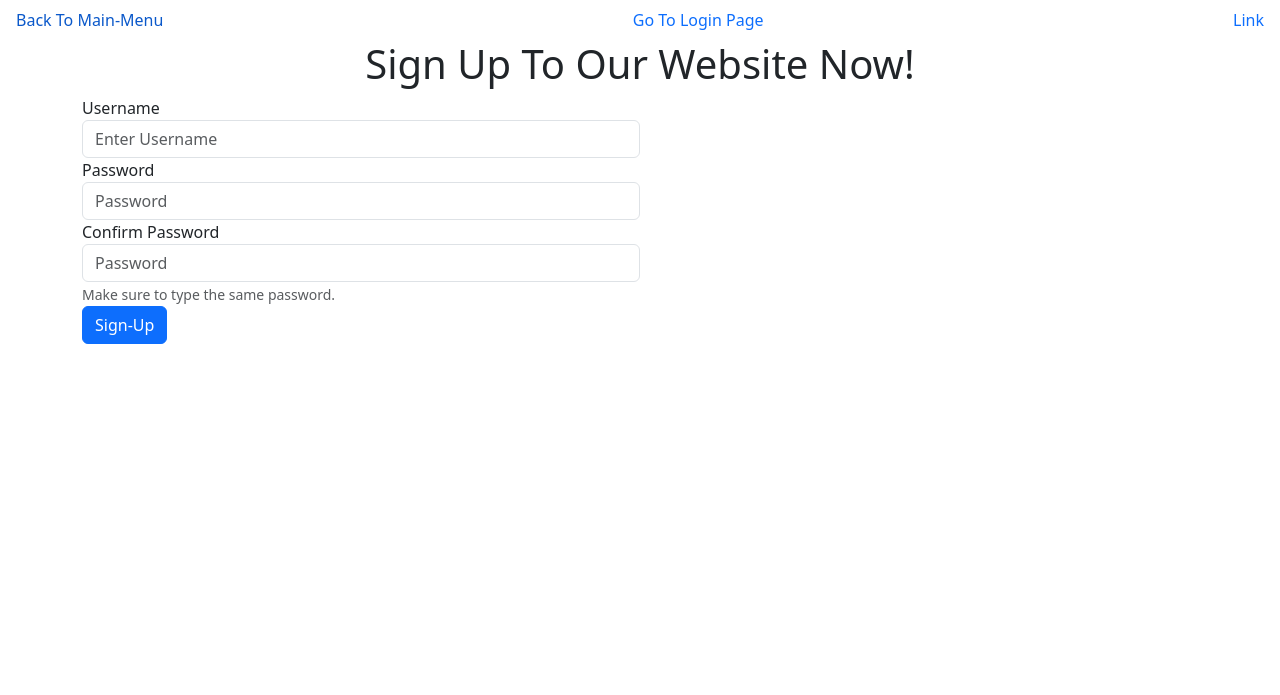
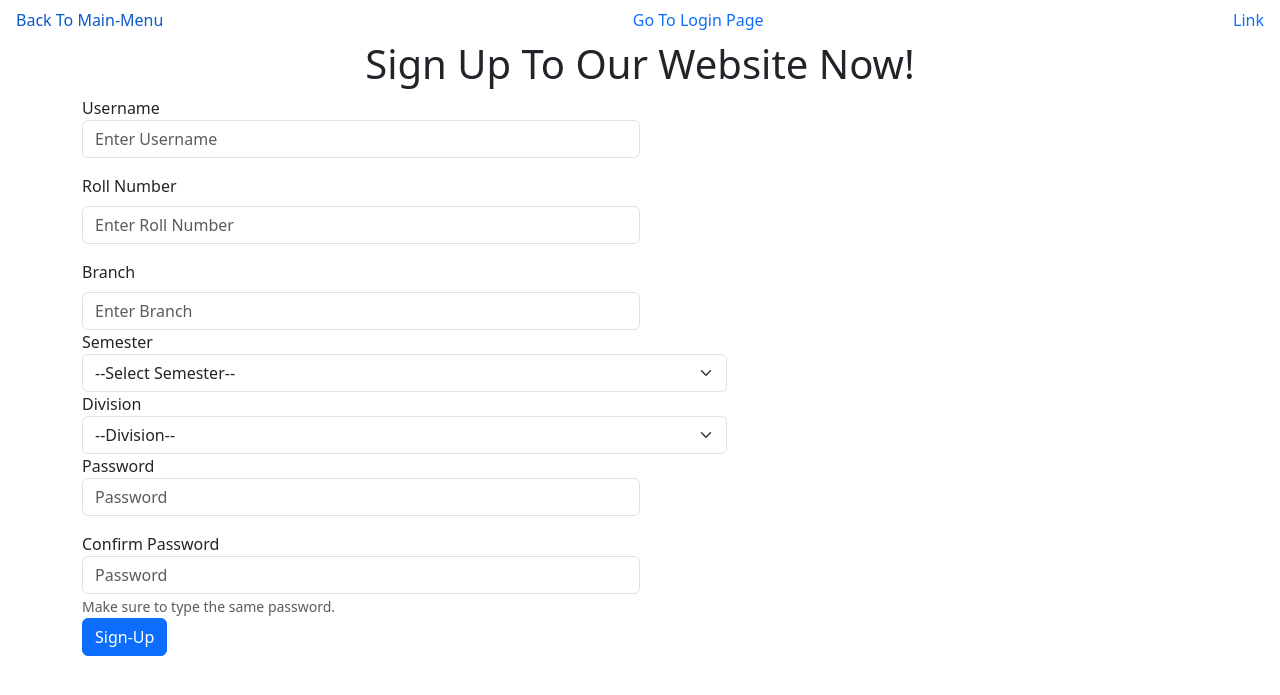
Before and after one commit to AyushSNair/Event-Management-System, a PHP site: page /loginsystem/signup.php in a window 1280 px wide. Shown: the top 695 px of the page. Run offline with PHP 8.4, Linux system fonts and the light colour scheme.

Commit message:
Added a Database connection to Sign-Up form
Added more Fields in sign-up Form and successfully Connected with Database

```diff
--- a/signup.php
+++ b/signup.php
@@ -5,11 +5,15 @@ if($_SERVER["REQUEST_METHOD"]=="POST"){
 include 'partials/_dbconnect.php';
 
 $username = $_POST["username"];
+$roll = $_POST["roll"];
+$branch = $_POST["branch"];
+$semester = $_POST["semester"];
+$division = $_POST["division"];
 $password = $_POST["password"];
 $cpassword = $_POST["cpassword"];
 $exists=false;
 if(($password == $cpassword) && $exists==false){
-$sql = "INSERT INTO `users` ( `username`,`password`, `dt`) VALUES ('$username' , '$password',current_timestamp())";
+$sql = "INSERT INTO `userk` ( `username`,`rollno`,`branch`,`semester`,`division`,`password`, `dt`) VALUES ('$username','$roll' , '$branch','$semester','$division','$password',current_timestamp())";
 $result = mysqli_query($conn, $sql);
 if ($result){
   $showAlert = true;
@@ -26,10 +30,10 @@ else{
 <!doctype html>
 <html lang="en">
   <head>
-    <title>Sign-up Page</title>
+
     <meta charset="utf-8">
     <meta name="viewport" content="width=device-width, initial-scale=1">
-    <title>Bootstrap demo</title>
+    <title>Sign-Up Page</title>
     <link href="https://cdn.jsdelivr.net/npm/bootstrap@5.3.2/dist/css/bootstrap.min.css" rel="stylesheet" integrity="sha384-T3c6CoIi6uLrA9TneNEoa7RxnatzjcDSCmG1MXxSR1GAsXEV/Dwwykc2MPK8M2HN" crossorigin="anonymous">
 <style>
 .nav{
@@ -37,7 +41,16 @@ else{
   justify-content: space-between;
 }
 
+.flex-sem{
+  display: flex;
+ justify-content: space-between;
+ width: 200px;
 
+}
+
+.semester-class{
+  width: 645px;
+}
 
 
 </style>
@@ -84,13 +97,57 @@ if($showError){
 <form  action="/loginsystem/signup.php" method="post">
   <div class="form-group col-md-6">
     <label for="username">Username</label>
-    <input type="text" class="form-control" id="username"  name="username" aria-describedby="emailHelp" placeholder="Enter Username">
+    <input type="text" class="form-control" id="username"  name="username"
+    aria-describedby="emailHelp"  placeholder="Enter Username">
+</div>
+<p></p>
 
-  </div>
+    <div class="form-group col-md-6">
+    <label class="form-label" for="typeNumber">Roll Number</label>
+    <input type="number" id="typeNumber"  name="roll" class="form-control" placeholder = "Enter Roll Number"/>
+
+</div>
+
+<p></p>
+
+<div class="form-outline col-md-6" data-mdb-input-init>
+<label class="form-label" for="typeText">Branch</label>
+  <input type="text" id="typeText" class="form-control" name="branch" placeholder="Enter Branch" />
+
+</div>
+
+<div class="semester-class">
+  <label>Semester</label>
+<select class="form-select " aria-label="Default select example" name="semester" >
+  <option selected>--Select Semester--</option>
+  <option value="1">Semester1</option>
+  <option value="2">Semester2</option>
+  <option value="3">Semester3</option>
+  <option value="4">Semester4</option>
+  <option value="5">Semester5</option>
+  <option value="6">Semester6</option>
+  <option value="7">Semester7</option>
+  <option value="8">Semester8</option>
+</select>
+</div>
+
+<div class="semester-class">
+  <label>Division</label>
+<select class="form-select " aria-label="Default select example" name="division" >
+  <option selected>--Division--</option>
+  <option value="A">A</option>
+  <option value="B">B</option>
+
+</select>
+</div>
+
+
+
   <div class="form-group col-md-6">
     <label for="password">Password</label>
     <input type="password" class="form-control" id="password" name="password" placeholder="Password">
   </div>
+  <p></p>
 
   <div class="form-group col-md-6">
     <label for="cpassword">Confirm Password</label>
```
Also changed, not shown: _dbconnect.php (added, +15 -0 lines).
